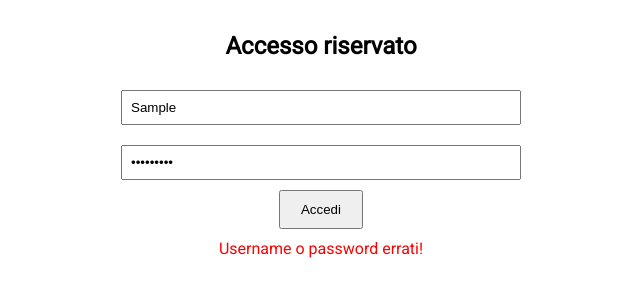
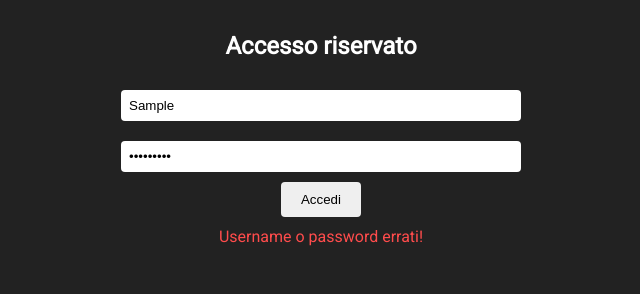
Before and after one commit to usd-turris/login-turris, a plain HTML site: page index.html in a window 1280 px wide. Both pictures are taken after typing "Sample", "Sample123" into the empty fields and a click on the button "Accedi". Shown: the whole page, without its empty margins (319-959 px from the left). Drawn offline with Linux system fonts and the light colour scheme.

Commit message:
Add files via upload

```diff
--- a/index.html
+++ b/index.html
@@ -10,18 +10,28 @@
       max-width: 400px;
       margin: 2rem auto;
       text-align: center;
+      background-color: #222; /* sfondo scuro */
+      color: white; /* testo bianco di default */
+    }
+    h2 {
+      color: white;
     }
     input {
       width: 100%;
       padding: 8px;
       margin: 10px 0;
       box-sizing: border-box;
+      border: none;
+      border-radius: 4px;
     }
     button {
       padding: 10px 20px;
+      border: none;
+      border-radius: 4px;
+      cursor: pointer;
     }
     .error {
-      color: red;
+      color: #ff4c4c;
       display: none;
       margin-top: 10px;
     }
@@ -55,7 +65,7 @@
   const scriptURL = "https://script.google.com/macros/s/AKfycbxumkY5h2Vl0_L2ZPLE9IrXESe4Gi2-QH0OYndzT95MDeG-87JRn4kPJHc2NBg32PmffA/exec";
 
   // URL di destinazione (pagina riservata)
-  const redirectURL = "https://www.tuosito.it/pagina-privata";
+  const redirectURL = "https://tuo-username.github.io/nome-repository/pagina-privata.html";
 
   form.addEventListener('submit', function(event) {
     event.preventDefault();
```
